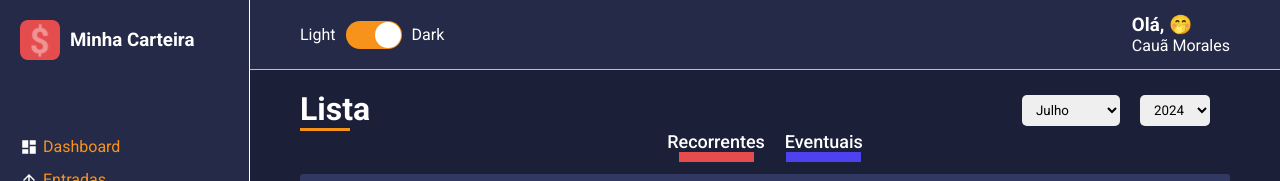
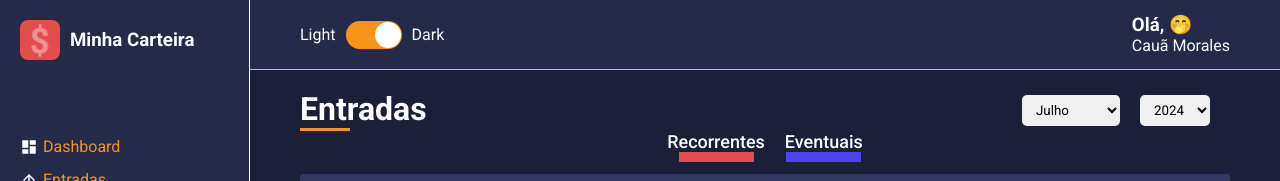
Before and after one commit to Caahmos/MinhaCarteira, a React (Create React App) app: page /list/entry-balance in a window 1280 px wide. Shown: the top 181 px of the page. Built offline with nearby package versions, Linux system fonts and the light colour scheme.

Commit message:
Rotas Do Aside Finalizadas

```diff
--- a/src/components/layouts/ContentHeader/index.tsx
+++ b/src/components/layouts/ContentHeader/index.tsx
@@ -8,14 +8,15 @@ import {
 
 interface IContentHeaderProps {
     title: string;
+    lineColor: string;
     children: React.ReactNode;
 }
 
-const ContentHeader: React.FC<IContentHeaderProps> = ({ title, children}) => {
+const ContentHeader: React.FC<IContentHeaderProps> = ({ title, lineColor, children}) => {
 
     return (
         <Container>
-            <TitleContainer>
+            <TitleContainer lineColor={lineColor}>
                 <h1>{title}</h1>
             </TitleContainer>
 
--- a/src/components/layouts/ContentHeader/styles.ts
+++ b/src/components/layouts/ContentHeader/styles.ts
@@ -1,4 +1,8 @@
 import styled from 'styled-components'
+
+interface ITitleContainerProps {
+    lineColor: string;
+};
 
 export const Container = styled.div`
     width: 100%;
@@ -8,7 +12,7 @@ export const Container = styled.div`
 
 `;
 
-export const TitleContainer = styled.h4`
+export const TitleContainer = styled.h4<ITitleContainerProps>`
 
     >h1{
         color: ${props => props.theme.colors.white};
@@ -17,7 +21,7 @@ export const TitleContainer = styled.h4`
             content: '';
             display: block;
             width: 50px;
-            border-top: 3px solid ${props => props.theme.colors.info};
+            border-top: 3px solid ${props => props.lineColor};
         }
     }
 `;
--- a/src/components/pages/Dashboard/index.tsx
+++ b/src/components/pages/Dashboard/index.tsx
@@ -15,7 +15,7 @@ const Dashboard: React.FC = () => {
 
     return (
         <Container>
-            <ContentHeader title="Dashboard">
+            <ContentHeader title="Dashboard" lineColor="#F7931B">
                 <SelectInput options={options} />
             </ContentHeader>
         </Container>
--- a/src/components/pages/List/index.tsx
+++ b/src/components/pages/List/index.tsx
@@ -1,6 +1,7 @@
 import React from "react";
 import ContentHeader from "../../layouts/ContentHeader";
 import SelectInput from "../../layouts/SelectInput";
+import { useParams } from 'react-router-dom';
 
 import {
     Container,
@@ -10,6 +11,10 @@ import {
 import HistoryFinanceCard from "../../layouts/HistoryFinanceCard";
 
 const List: React.FC = () => {
+
+    const { type } = useParams();
+    const title = type === 'entry-balance' ? {lineColor: '#F7931B', title: 'Entradas'} : {lineColor: '#E44C4E', title: 'Saídas'};
+
     const months = [
         {value: 7, label: 'Julho'},
         {value: 8, label: 'Agosto' },
@@ -24,7 +29,7 @@ const List: React.FC = () => {
 
     return (
         <Container>
-            <ContentHeader title="Lista">
+            <ContentHeader title={title.title} lineColor={title.lineColor}>
                 <SelectInput options={months} />
                 <SelectInput options={years} />
             </ContentHeader>
```
